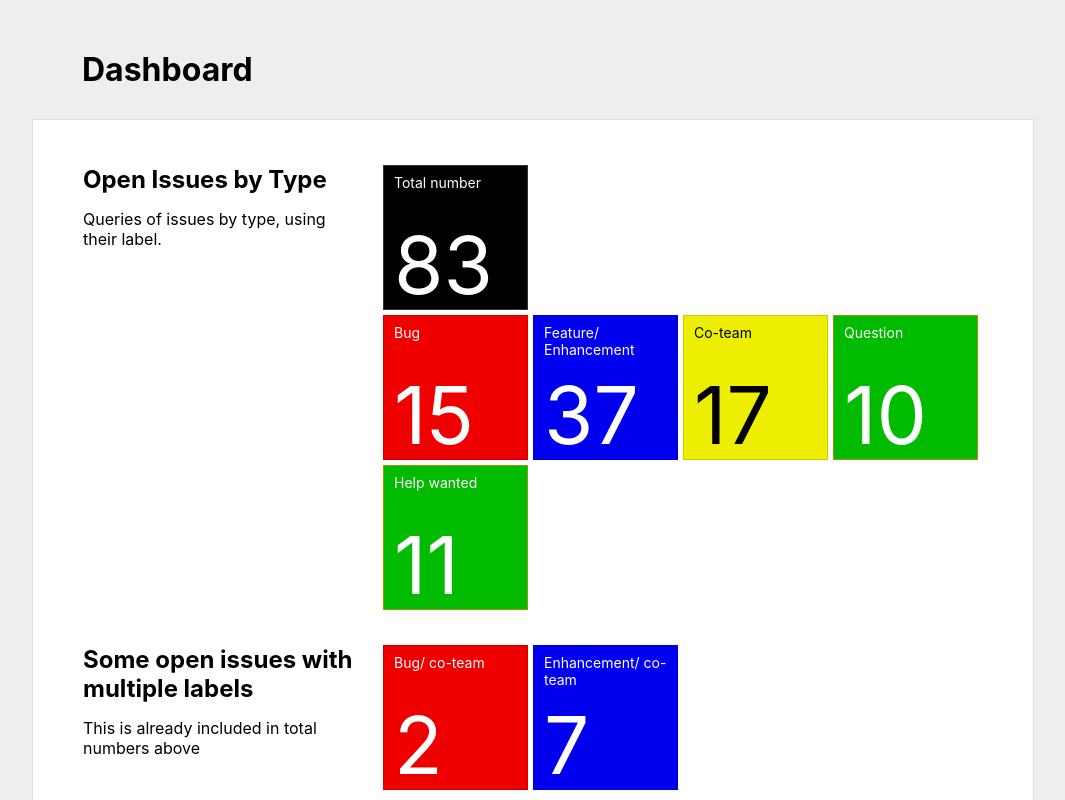
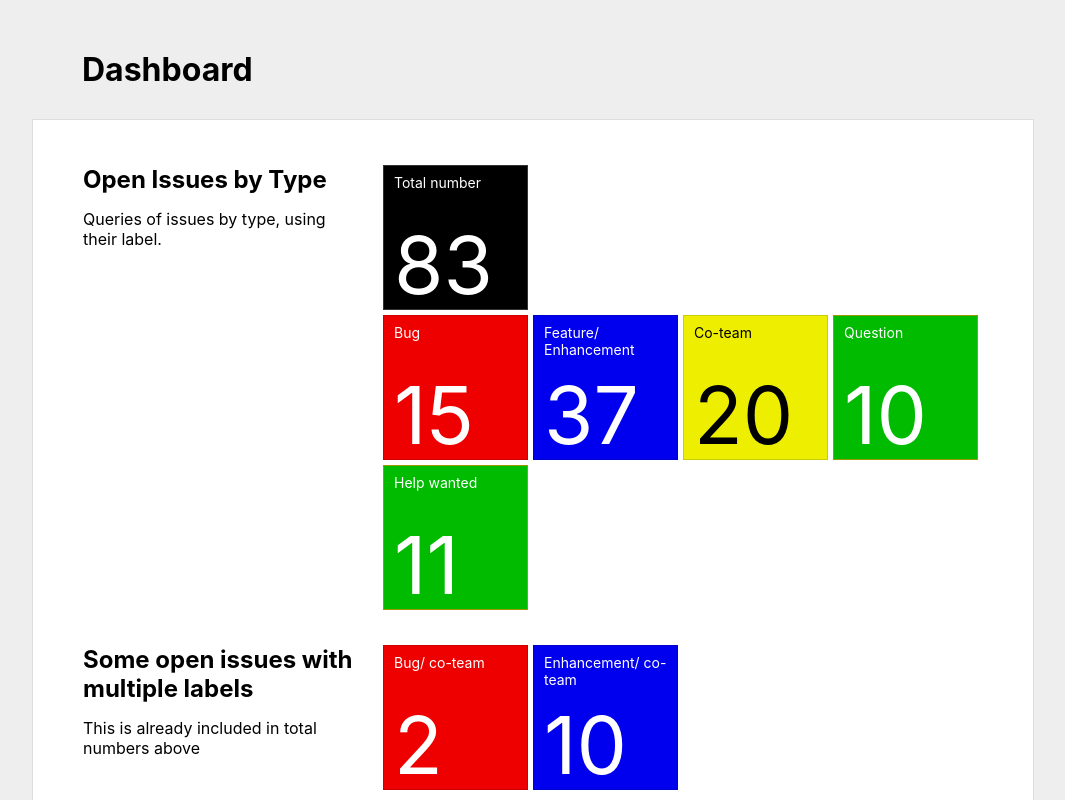
Before and after one commit to amazon-connect/amazon-connect-streams, a website: page dashboard/dashboard.html in a window 1280 px wide. Shown: the top 800 px of the page, without its empty margins (108-1173 px from the left). Drawn offline with Linux system fonts and the light colour scheme.

Commit message:
Dashboard update

```diff
--- a/dashboard/dashboard.html
+++ b/dashboard/dashboard.html
@@ -48,7 +48,7 @@ Queries of issues by type, using their label.
 <a href="https://github.com/amazon-connect/amazon-connect-streams/issues?q=is%3Aopen%20is%3Aissue%20label%3Aco-team">
 <div class="number_widget yellow">
 <span class="title">Co-team</span>
-<span class="value">17</span>
+<span class="value">20</span>
 </div>
 </a>
 <a name="question"></a>
@@ -133,7 +133,7 @@ This is already included in total numbers above
 <a href="https://github.com/amazon-connect/amazon-connect-streams/issues?q=is%3Aopen%20is%3Aissue%20label%3Aenhancement%20label%3Aco-team">
 <div class="number_widget blue">
 <span class="title">Enhancement/ co-team</span>
-<span class="value">7</span>
+<span class="value">10</span>
 </div>
 </a>
 </div> <!-- number_widgets -->
```
